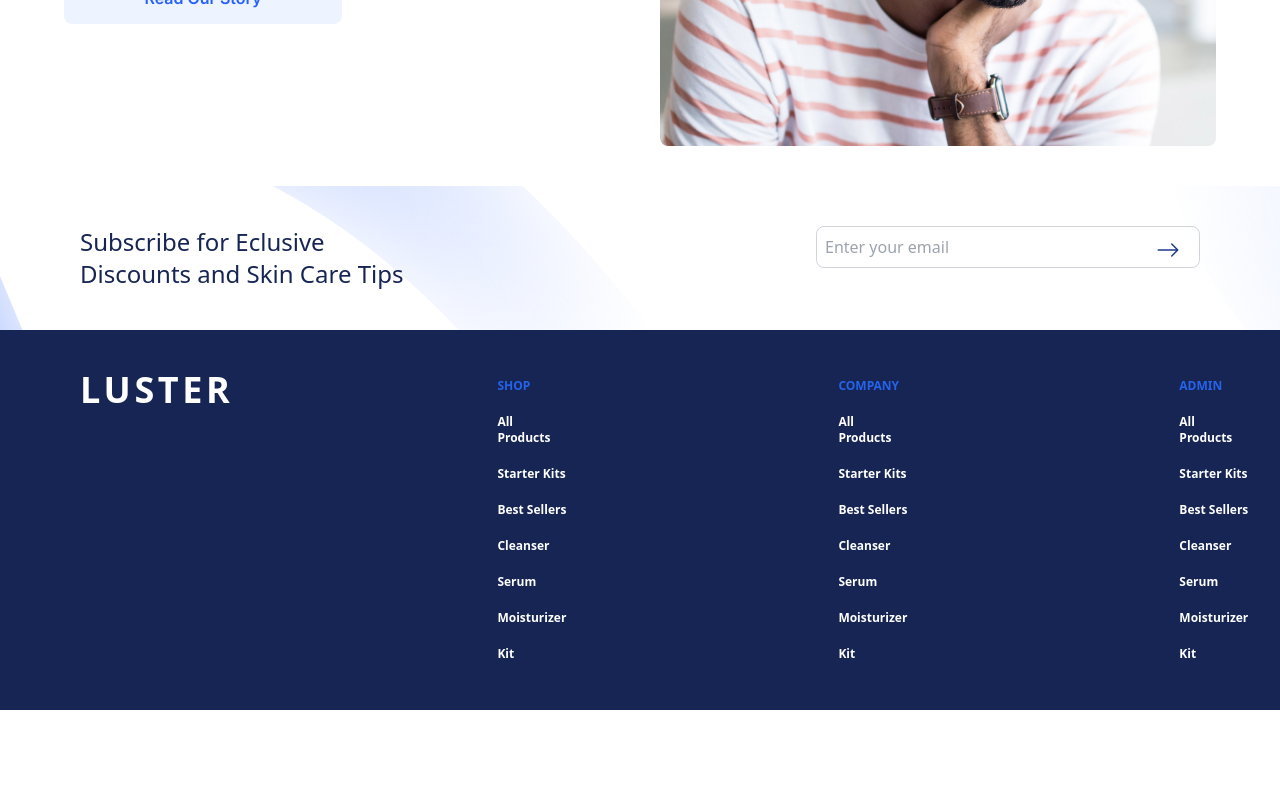
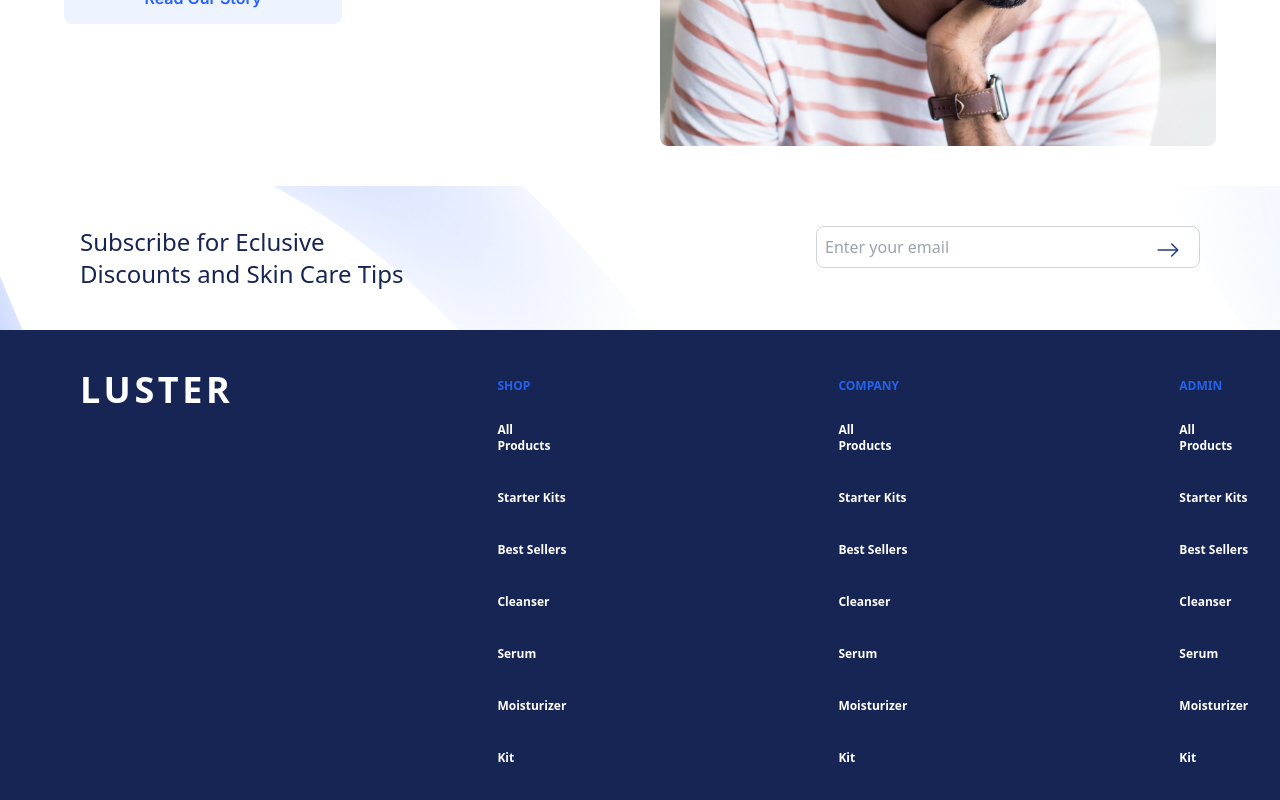
Before and after one commit to bismarkboateng/Luster, a React (Vite) app: page / in a window 1280 px wide. Shown: the part 3526-4326 px from the top of the page. Before the commit the page ends 4236 px from the top, so only its background shows below. Built offline with nearby package versions, Linux system fonts and the light colour scheme.

Commit message:
footer link animations

```diff
--- a/src/components/Footer/index.jsx
+++ b/src/components/Footer/index.jsx
@@ -1,6 +1,7 @@
 import { BsArrowRight} from "react-icons/bs";
 
 export default function () {
+    const footerLinks = "py-2 hover:translate-x-2 cursor-pointer transform transition-transform hover:text-gray-400 text-white font-semibold text-xs"
   return (
     <footer>
         <section className="flex lg:flex-row flex-col lg:px-20 p-5 py-10 my-bg justify-between gap-y-5">
@@ -21,33 +22,33 @@ export default function () {
                 </h4>
                 <div className="flex flex-col gap-y-5 w-1/2 p-2 lg:w-1/4">
                     <span className="text-blue-600 text-xs font-semibold">SHOP</span>
-                    <p className="text-white text-xs font-semibold">All Products</p>
-                    <p className="text-white text-xs font-semibold">Starter Kits</p>
-                    <p className="text-white text-xs font-semibold">Best Sellers</p>
-                    <p className="text-white text-xs font-semibold">Cleanser</p>
-                    <p className="text-white text-xs font-semibold">Serum</p>
-                    <p className="text-white text-xs font-semibold">Moisturizer</p>
-                    <p className="text-white text-xs font-semibold">Kit</p>
+                    <p className={footerLinks}>All Products</p>
+                    <p className={footerLinks}>Starter Kits</p>
+                    <p className={footerLinks}>Best Sellers</p>
+                    <p className={footerLinks}>Cleanser</p>
+                    <p className={footerLinks}>Serum</p>
+                    <p className={footerLinks}>Moisturizer</p>
+                    <p className={footerLinks}>Kit</p>
                 </div>
                 <div className="flex flex-col gap-y-5 w-1/2 p-2 lg:w-1/4">
                     <span className="text-blue-600 text-xs font-semibold">COMPANY</span>
-                    <p className="text-white text-xs font-semibold">All Products</p>
-                    <p className="text-white text-xs font-semibold">Starter Kits</p>
-                    <p className="text-white text-xs font-semibold">Best Sellers</p>
-                    <p className="text-white text-xs font-semibold">Cleanser</p>
-                    <p className="text-white text-xs font-semibold">Serum</p>
-                    <p className="text-white text-xs font-semibold">Moisturizer</p>
-                    <p className="text-white text-xs font-semibold">Kit</p>
+                    <p className={footerLinks}>All Products</p>
+                    <p className={footerLinks}>Starter Kits</p>
+                    <p className={footerLinks}>Best Sellers</p>
+                    <p className={footerLinks}>Cleanser</p>
+                    <p className={footerLinks}>Serum</p>
+                    <p className={footerLinks}>Moisturizer</p>
+                    <p className={footerLinks}>Kit</p>
                 </div>
                 <div className="flex flex-col gap-y-5 w-1/2 p-2 lg:w-1/4 lg:hidden xl:flex">
                     <span className="text-blue-600 text-xs font-semibold">ADMIN</span>
-                    <p className="text-white text-xs font-semibold">All Products</p>
-                    <p className="text-white text-xs font-semibold">Starter Kits</p>
-                    <p className="text-white text-xs font-semibold">Best Sellers</p>
-                    <p className="text-white text-xs font-semibold">Cleanser</p>
-                    <p className="text-white text-xs font-semibold">Serum</p>
-                    <p className="text-white text-xs font-semibold">Moisturizer</p>
-                    <p className="text-white text-xs font-semibold">Kit</p>
+                    <p className={footerLinks}>All Products</p>
+                    <p className={footerLinks}>Starter Kits</p>
+                    <p className={footerLinks}>Best Sellers</p>
+                    <p className={footerLinks}>Cleanser</p>
+                    <p className={footerLinks}>Serum</p>
+                    <p className={footerLinks}>Moisturizer</p>
+                    <p className={footerLinks}>Kit</p>
                 </div>
             </div>
         </section>
```
